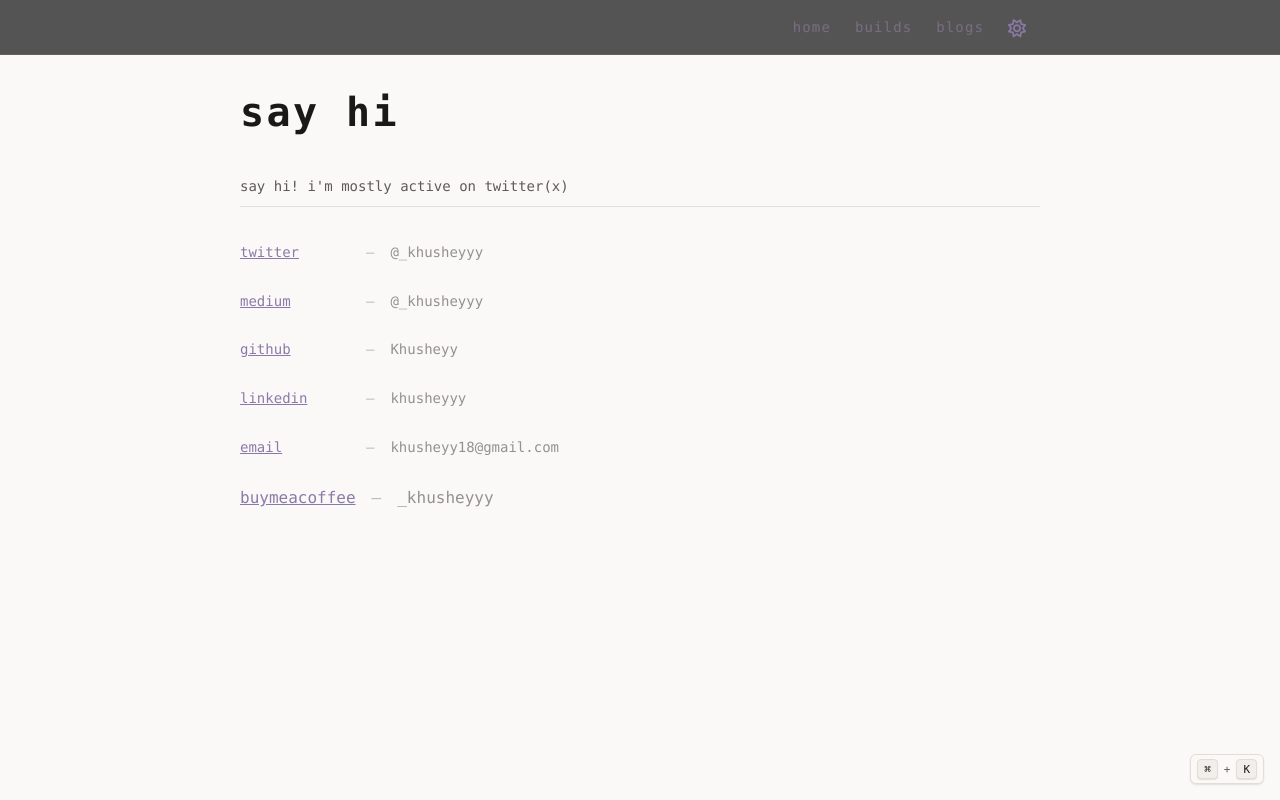
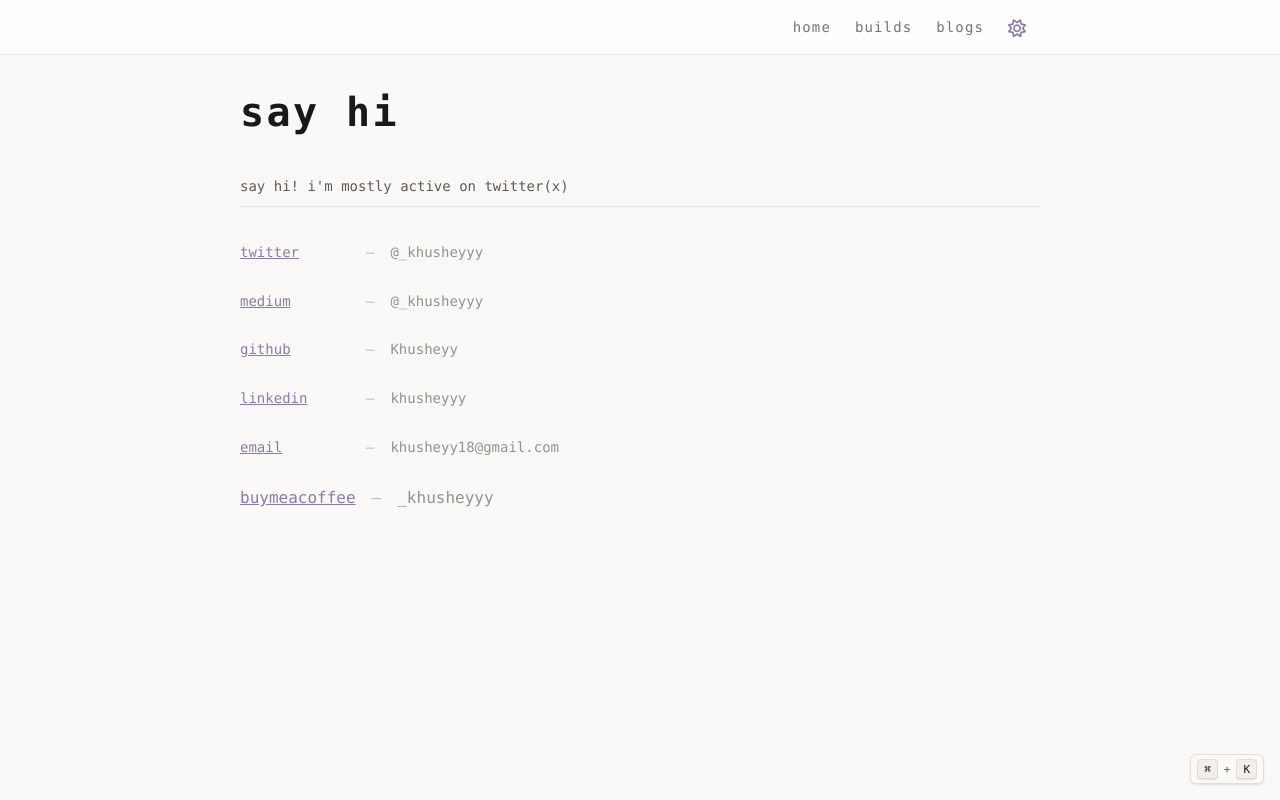
Before and after one commit to Khusheyy/Portfolio, a website: page hi.html in a window 1280 px wide. Drawn offline with Linux system fonts and the light colour scheme.

Commit message:
done w imp ones

```diff
--- a/styles.css
+++ b/styles.css
@@ -590,3 +590,29 @@ html.theme-light .theme-toggle {
     opacity: 1;
   }
 }
+
+/* theme light and dark for navbar- glassmorphism */
+.theme-dark {
+  --nav-bg: rgba(17, 17, 17, 0.8);
+  --nav-border: rgba(255, 255, 255, .08);
+}
+
+.theme-light {
+  --nav-bg: rgba(255, 255, 255, 0.8);
+  --nav-border: rgba(0, 0, 0, .08);
+}
+
+.site-header {
+  position: fixed;
+  top: 0;
+  width: 100%;
+  z-index: 1000;
+
+  background: var(--nav-bg);
+  border-bottom: 1px solid var(--nav-border);
+
+  backdrop-filter: blur(12px);
+  -webkit-backdrop-filter: blur(12px);
+
+  transition: all 0.3s ease;
+}
```
